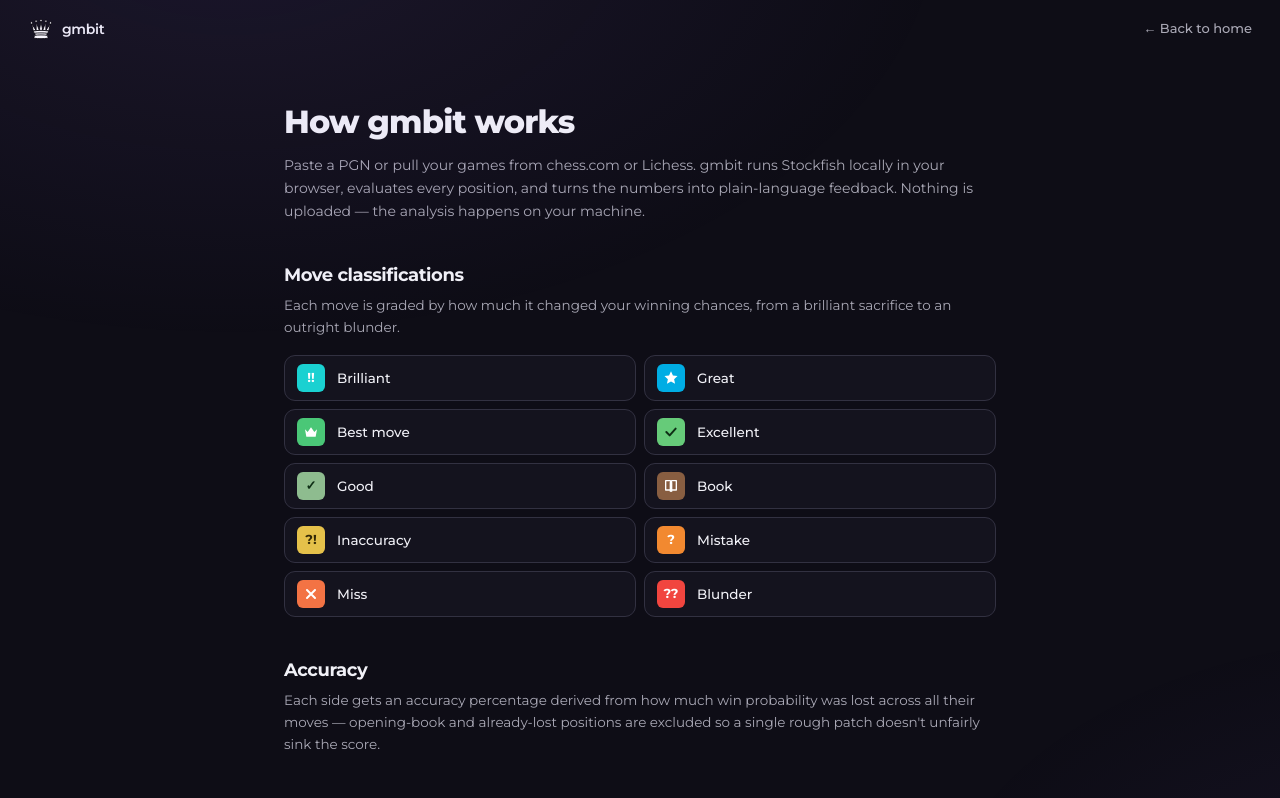
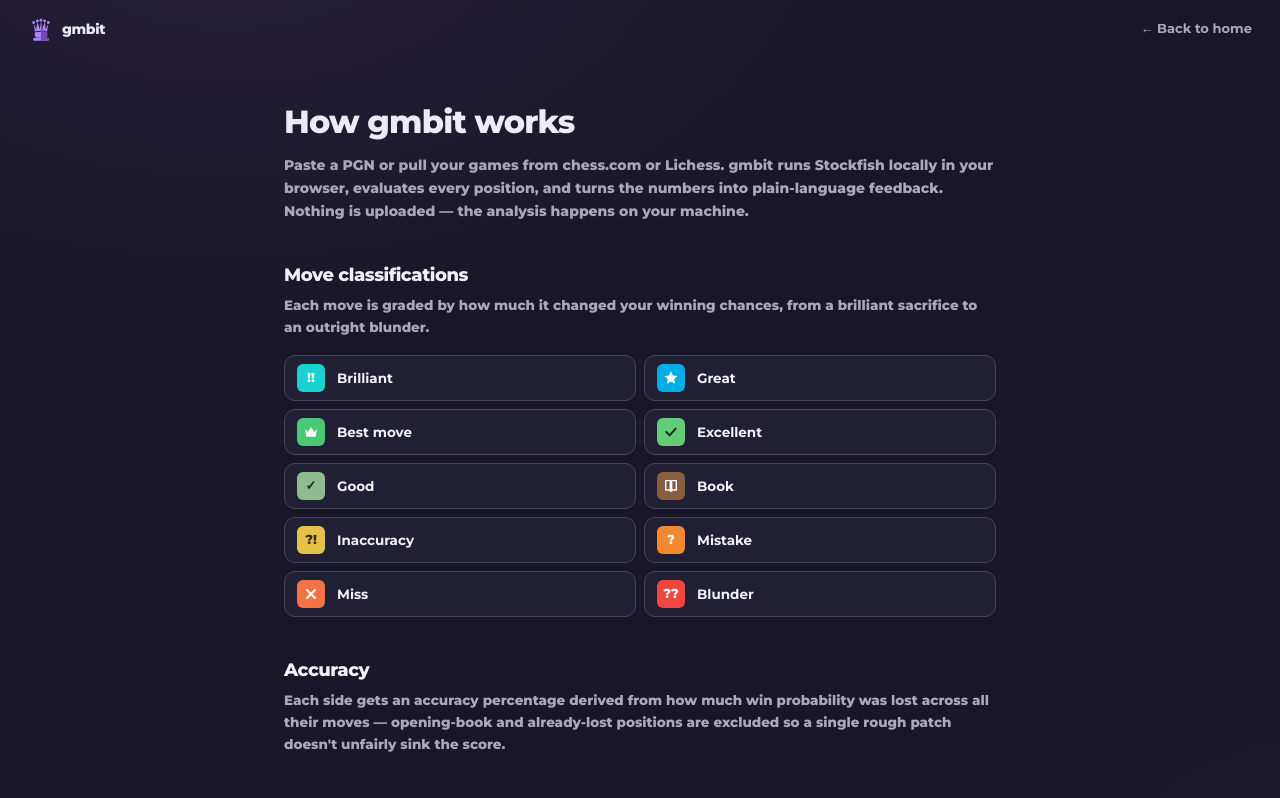
Before and after one commit to MatthiasTugcu/gmbit, a Next.js app: page /features in a window 1280 px wide. Shown: the top 798 px of the page. Built offline with nearby package versions, Linux system fonts and the light colour scheme.

Commit message:
feat: faceted queen logo mark in brand magenta

```diff
--- a/src/app/globals.css
+++ b/src/app/globals.css
@@ -10,6 +10,7 @@
   --accent-h: 295;
   --accent: oklch(0.64 0.19 var(--accent-h));
   --accent-bright: oklch(0.72 0.20 var(--accent-h));
+  --accent-deep: oklch(0.50 0.17 var(--accent-h));
   --accent-soft: oklch(0.64 0.19 var(--accent-h) / 0.16);
   --accent-line: oklch(0.64 0.19 var(--accent-h) / 0.40);
 
@@ -29,14 +30,15 @@
   --r-lg: 16px;
 
   --mono: var(--font-geist-mono), "JetBrains Mono", ui-monospace, "SF Mono", Menlo, monospace;
-  --sans: var(--font-sans), "Montserrat", "Helvetica Neue", Helvetica, Arial, sans-serif;
+  --sans: var(--font-sans), "Open Sans", "Helvetica Neue", Helvetica, Arial, sans-serif;
+  --serious: var(--font-serious), "Montserrat", "Helvetica Neue", Helvetica, Arial, sans-serif;
 
-  --bg:    oklch(0.165 0.018 288);
-  --bg-1:  oklch(0.195 0.022 288);
-  --bg-2:  oklch(0.225 0.026 288);
-  --bg-3:  oklch(0.265 0.030 288);
-  --line:  oklch(0.32 0.028 288);
-  --line-2:oklch(0.40 0.030 288);
+  --bg:    oklch(0.215 0.032 288);
+  --bg-1:  oklch(0.250 0.038 288);
+  --bg-2:  oklch(0.290 0.044 288);
+  --bg-3:  oklch(0.335 0.050 288);
+  --line:  oklch(0.40 0.045 288);
+  --line-2:oklch(0.48 0.048 288);
   --text:  oklch(0.96 0.008 288);
   --text-2:oklch(0.74 0.018 288);
   --text-3:oklch(0.56 0.020 288);
@@ -65,6 +67,7 @@
   --color-text-3: var(--text-3);
   --color-accent: var(--accent);
   --color-accent-bright: var(--accent-bright);
+  --color-accent-deep: var(--accent-deep);
   --color-accent-soft: var(--accent-soft);
   --color-accent-line: var(--accent-line);
 
@@ -85,6 +88,7 @@
 
   --font-mono: var(--mono);
   --font-sans: var(--sans);
+  --font-serious: var(--serious);
 }
 
 * { box-sizing: border-box; }
@@ -92,12 +96,26 @@
 body {
   color: var(--text);
   font-family: var(--sans);
+  font-weight: 750;
   -webkit-font-smoothing: antialiased;
   text-rendering: optimizeLegibility;
   overflow: hidden;
 }
 button { font-family: inherit; cursor: pointer; }
 ::selection { background: var(--accent-soft); }
+
+/* Thicker text across the whole UI. Form controls don't inherit weight by
+   default, and the Tailwind weight utilities would otherwise read lighter than
+   the heavy body default — so inherit on controls and bump the utility scale. */
+button,
+input,
+textarea,
+select { font-weight: inherit; }
+
+.font-medium { font-weight: 700 !important; }
+.font-semibold { font-weight: 750 !important; }
+.font-bold { font-weight: 800 !important; }
+.font-extrabold { font-weight: 800 !important; }
 
 .app-root::before {
   content: "";
--- a/src/components/logo.tsx
+++ b/src/components/logo.tsx
@@ -1,28 +1,32 @@
-// The gmbit queen mark (cburnett-style), shared by the top bar and landing page.
+// The gmbit queen mark — a faceted chess queen in brand magenta. The light
+// plane is --accent-bright, the dark (right/inner) plane is --accent-deep, so
+// the mark tracks the accent hue instead of hardcoding color. Shared by the
+// top bar, landing page, and features page.
 export function GmbitLogo({ size = 52 }: { size?: number }) {
   return (
     <svg
-      viewBox="0 0 45 45"
+      viewBox="0 0 64 64"
       width={size}
       height={size}
       xmlns="http://www.w3.org/2000/svg"
       aria-label="gmbit"
     >
-      <g
-        fill="#ffffff"
-        stroke="#000000"
-        strokeWidth={1.5}
-        strokeLinejoin="round"
-      >
-        <path d="M 9,26 C 17.5,24.5 30,24.5 36,26 L 38.5,13.5 L 31,25 L 30.7,10.9 L 25.5,24.5 L 22.5,10 L 19.5,24.5 L 14.3,10.9 L 14,25 L 6.5,13.5 L 9,26 z" />
-        <path d="M 9,26 C 9,28 10.5,28 11.5,30 C 12.5,31.5 12.5,31 12,33.5 C 10.5,34.5 11,36 11,36 C 9.5,37.5 11,38.5 11,38.5 C 17.5,39.5 27.5,39.5 34,38.5 C 34,38.5 35.5,37.5 34,36 C 34,36 34.5,34.5 33,33.5 C 32.5,31 32.5,31.5 33.5,30 C 34.5,28 36,28 36,26 C 27.5,24.5 17.5,24.5 9,26 z" />
-        <path d="M 11.5,30 C 15,29 30,29 33.5,30" fill="none" />
-        <path d="M 12,33.5 C 18,32.5 27,32.5 33,33.5" fill="none" />
-        <circle cx="6" cy="12" r="2" />
-        <circle cx="14" cy="9" r="2" />
-        <circle cx="22.5" cy="8" r="2" />
-        <circle cx="31" cy="9" r="2" />
-        <circle cx="39" cy="12" r="2" />
+      {/* light plane — the full queen silhouette */}
+      <g fill="var(--accent-bright)">
+        <circle cx="14" cy="16" r="3.4" />
+        <circle cx="23" cy="12" r="3.4" />
+        <circle cx="32" cy="10.5" r="3.6" />
+        <circle cx="41" cy="12" r="3.4" />
+        <circle cx="50" cy="16" r="3.4" />
+        <path d="M14,18 L20,33 L23,15 L29,32 L32,13 L35,32 L41,15 L44,33 L50,18 L47,38 Q32,35 17,38 Z" />
+        <path d="M17,40 Q15,48 19,52 L45,52 Q49,48 47,40 Q32,37 17,40 Z" />
+        <path d="M14,54 Q32,51 50,54 Q53,57 50,61 L14,61 Q11,57 14,54 Z" />
+      </g>
+      {/* dark plane — the right/inner facets, giving the crystalline 3D read */}
+      <g fill="var(--accent-deep)">
+        <path d="M32,13 L35,32 L47,38 Q40,35.5 32,35 Z" />
+        <path d="M32,37 Q40,37.5 47,40 Q49,48 45,52 L32,52 Z" />
+        <path d="M32,51.5 Q41,51 50,54 Q53,57 50,61 L32,61 Z" />
       </g>
     </svg>
   );
```
